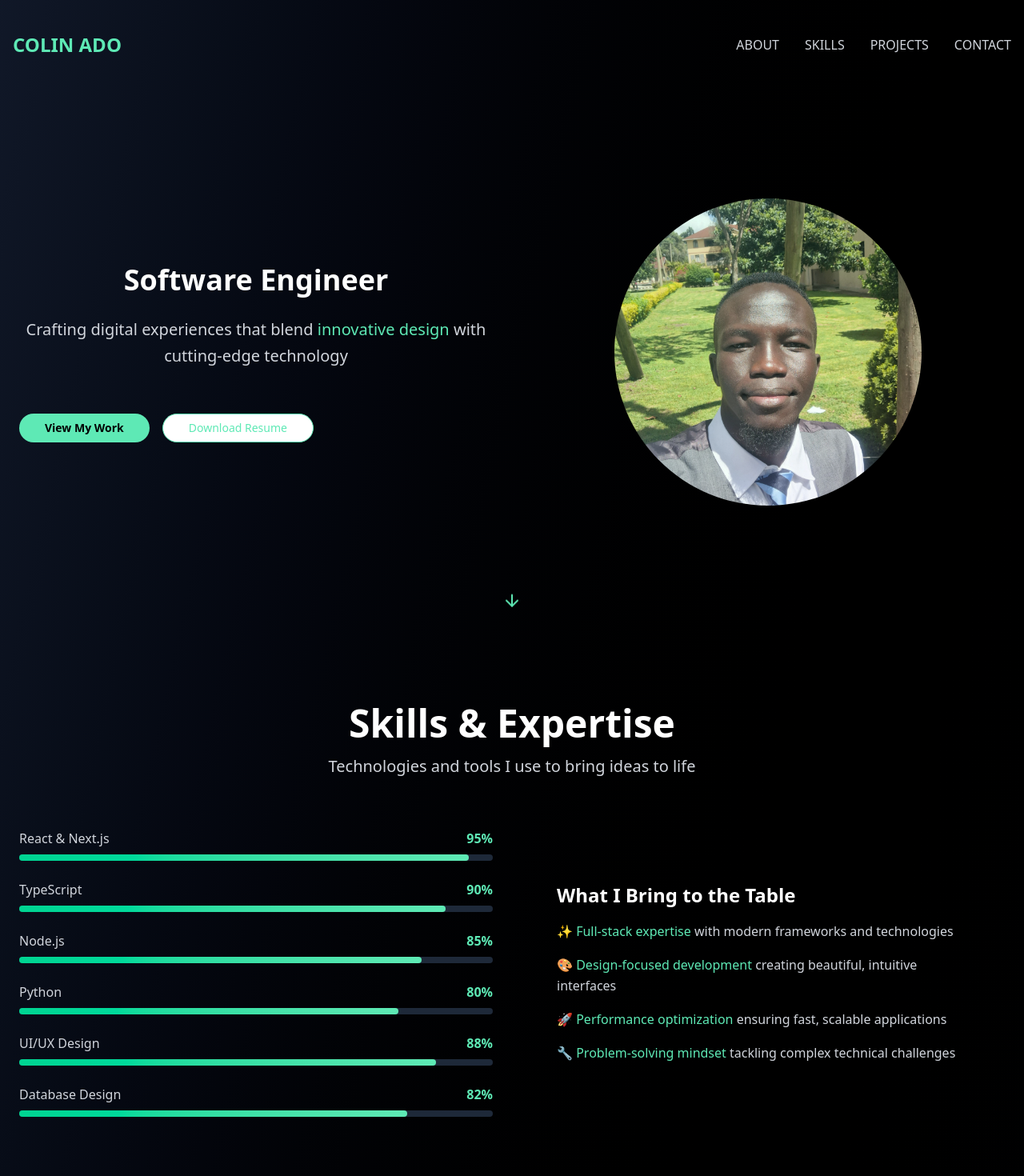
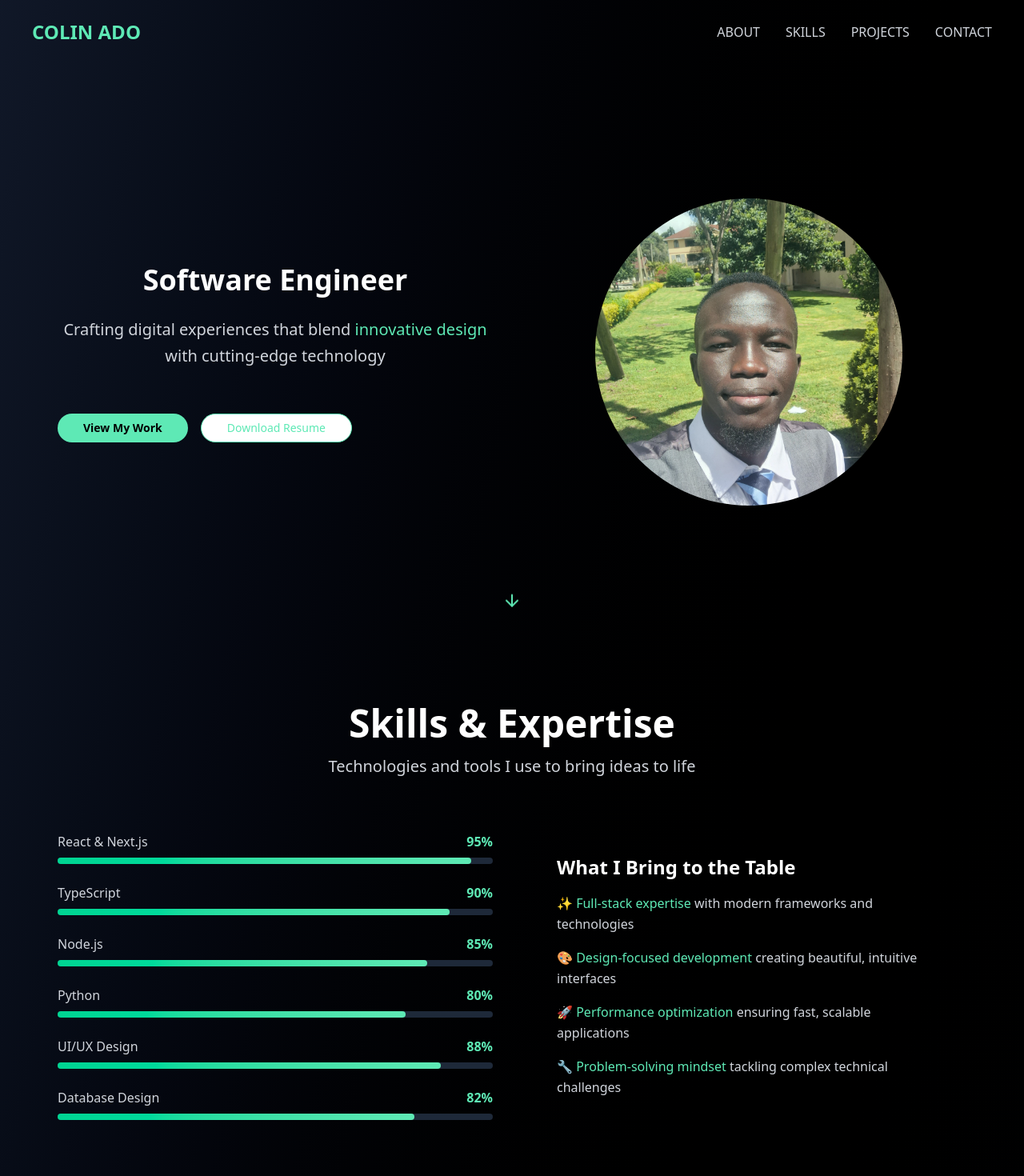
Before and after one commit to ColinAdo/portfolio-ui, a Next.js app: page / in a window 1280 px wide. Shown: the top 1470 px of the page at 80% size. Built offline with nearby package versions, Linux system fonts and the light colour scheme.

Commit message:
Add proper padding

```diff
--- a/components/common/Hero.tsx
+++ b/components/common/Hero.tsx
@@ -12,7 +12,7 @@ export default function Hero() {
   return (
     <section
       id="about"
-      className="min-h-screen flex items-center justify-center px-6 pt-20"
+      className="min-h-screen flex items-center justify-center sm:px-18 px-6 pt-20"
     >
       <div className="container mx-auto text-center animate-fade-in">
         <div className="grid lg:grid-cols-2 gap-12 items-center">
--- a/components/common/Navigation.tsx
+++ b/components/common/Navigation.tsx
@@ -28,7 +28,7 @@ export default function Navigation() {
         scrolled ? "glass-morphism py-4" : "py-6"
       }`}
     >
-      <div className="container mx-auto p-4 top-0 rounded flex justify-between items-center">
+      <div className="container mx-auto top-0 sm:px-10 px-2 rounded flex justify-between items-center">
         <div className="font-display text-2xl text-emerald-300 font-bold gradient-text">
           COLIN ADO
           <span className="absolute -bottom-1 left-0 w-0 h-0.5 bg-emerald-300 transition-all duration-300 group-hover:w-full"></span>
--- a/components/common/Skills.tsx
+++ b/components/common/Skills.tsx
@@ -58,7 +58,7 @@ const SkillBar = ({
 
 export default function Skills() {
   return (
-    <section id="skills" className="py-20 px-6">
+    <section id="skills" className="py-20 sm:px-18 px-6">
       <div className="container mx-auto">
         <div className="text-center mb-16">
           <h2 className="font-display text-4xl md:text-5xl font-bold text-white mb-4">
```
